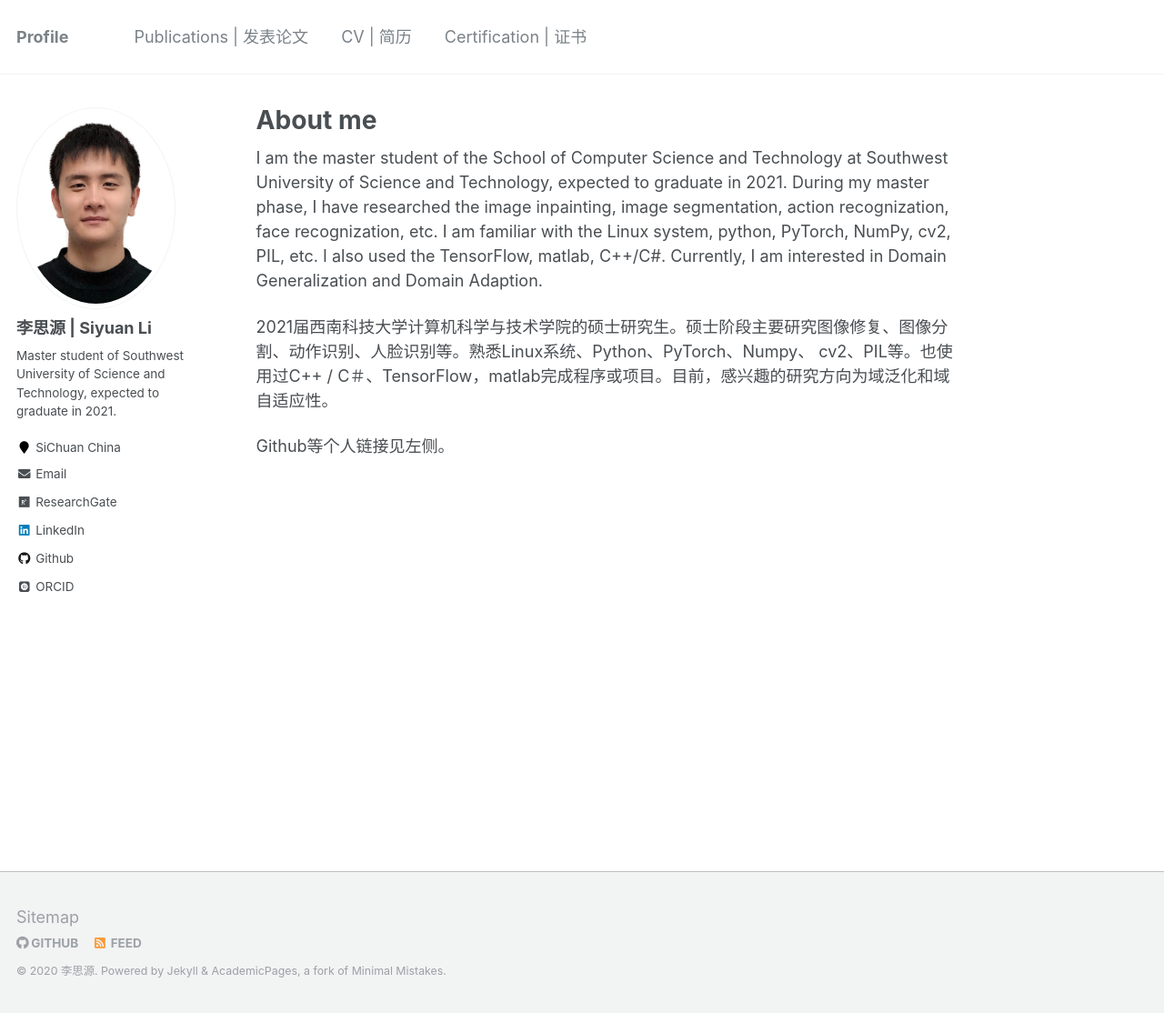
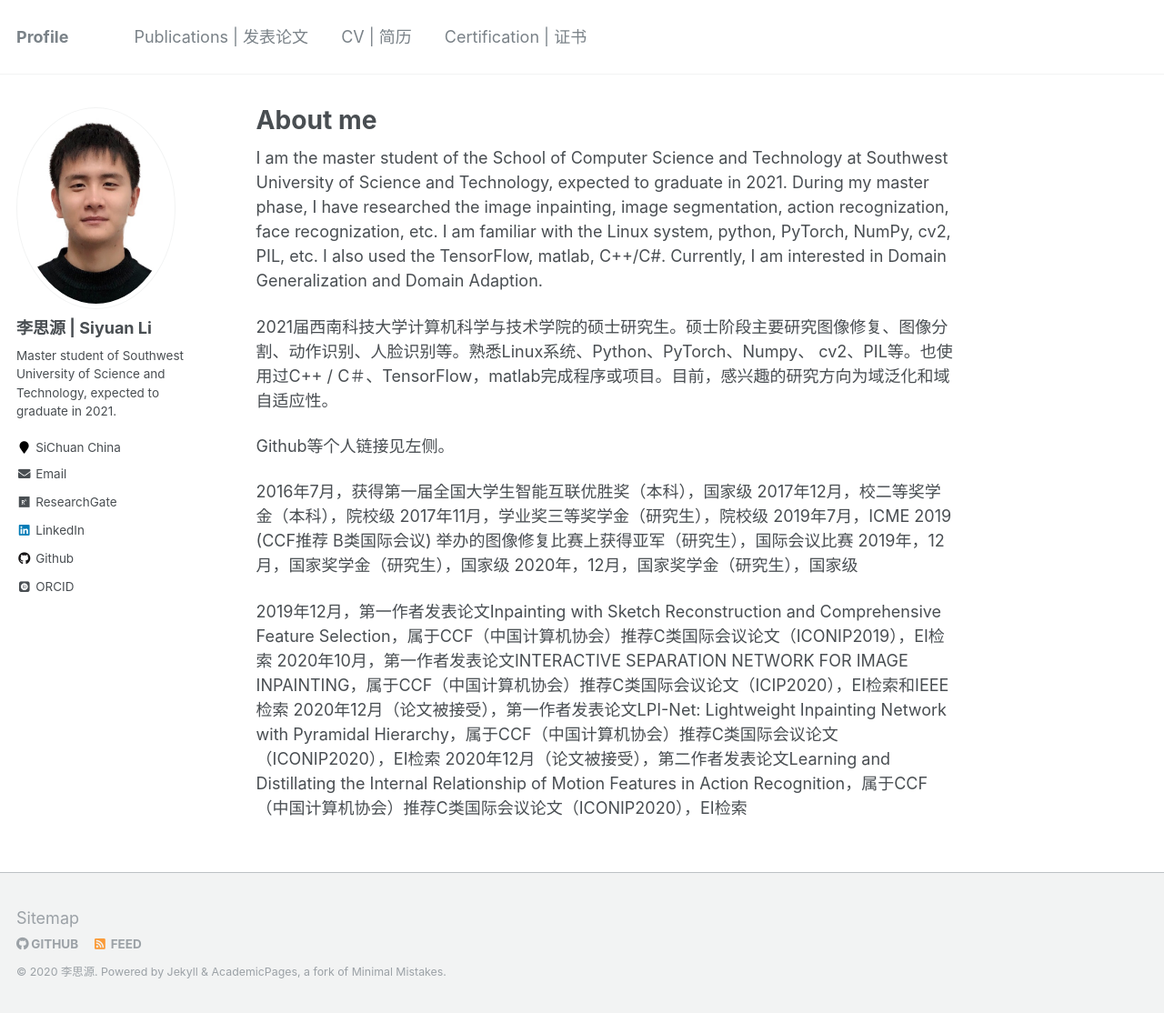
Before and after one commit to GuardSkill/GuardSkill.github.io, a Jekyll site: the page built from _pages/about.md, in a window 1280 px wide and 1114 px high. Shown: the whole window at 91% size. Built offline with Jekyll 4.4.1, drawn with Linux system fonts in a browser that asks for light colours; some web fonts are replaced.

```diff
--- a/_pages/about.md
+++ b/_pages/about.md
@@ -13,3 +13,15 @@ I am the master student of the School of Computer Science and Technology at Sout
 2021届西南科技大学计算机科学与技术学院的硕士研究生。硕士阶段主要研究图像修复、图像分割、动作识别、人脸识别等。熟悉Linux系统、Python、PyTorch、Numpy、 cv2、PIL等。也使用过C++ / C＃、TensorFlow，matlab完成程序或项目。目前，感兴趣的研究方向为域泛化和域自适应性。
 
 Github等个人链接见左侧。
+
+2016年7月，获得第一届全国大学生智能互联优胜奖（本科），国家级
+2017年12月，校二等奖学金（本科），院校级
+2017年11月，学业奖三等奖学金（研究生），院校级
+2019年7月，ICME 2019 (CCF推荐 B类国际会议) 举办的图像修复比赛上获得亚军（研究生），国际会议比赛
+2019年，12月，国家奖学金（研究生），国家级
+2020年，12月，国家奖学金（研究生），国家级
+
+2019年12月，第一作者发表论文Inpainting with Sketch Reconstruction and Comprehensive Feature Selection，属于CCF（中国计算机协会）推荐C类国际会议论文（ICONIP2019），EI检索
+2020年10月，第一作者发表论文INTERACTIVE SEPARATION NETWORK FOR IMAGE INPAINTING，属于CCF（中国计算机协会）推荐C类国际会议论文（ICIP2020），EI检索和IEEE检索
+2020年12月（论文被接受），第一作者发表论文LPI-Net: Lightweight Inpainting Network with Pyramidal Hierarchy，属于CCF（中国计算机协会）推荐C类国际会议论文（ICONIP2020），EI检索
+2020年12月（论文被接受），第二作者发表论文Learning and Distillating the Internal Relationship of Motion Features in Action Recognition，属于CCF（中国计算机协会）推荐C类国际会议论文（ICONIP2020），EI检索
```
Also changed, not shown: _portfolio/CET6.md (+1 -1 lines), _portfolio/Coursera.md (+1 -1 lines), _portfolio/ICME.md (+1 -1 lines), 1 other file.
